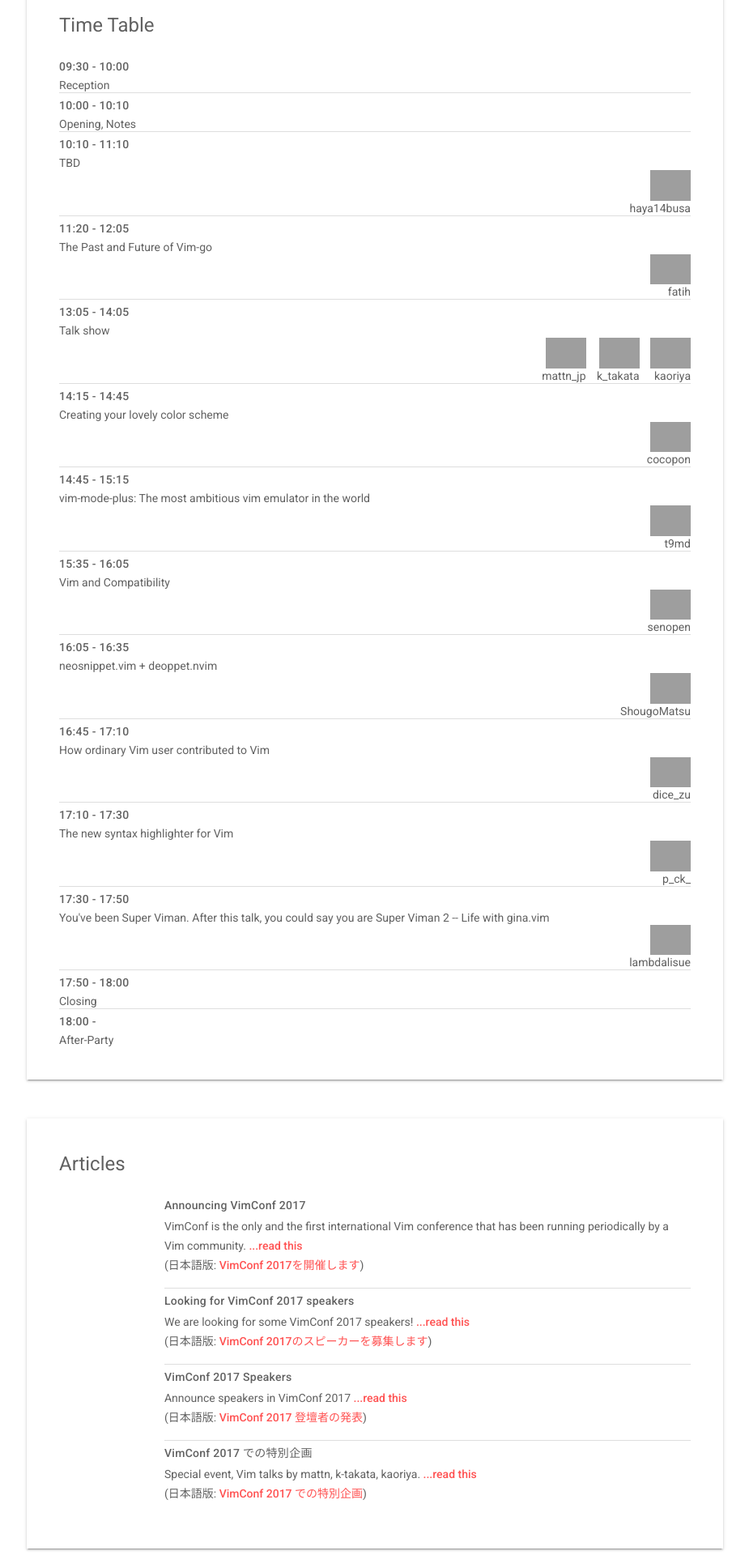
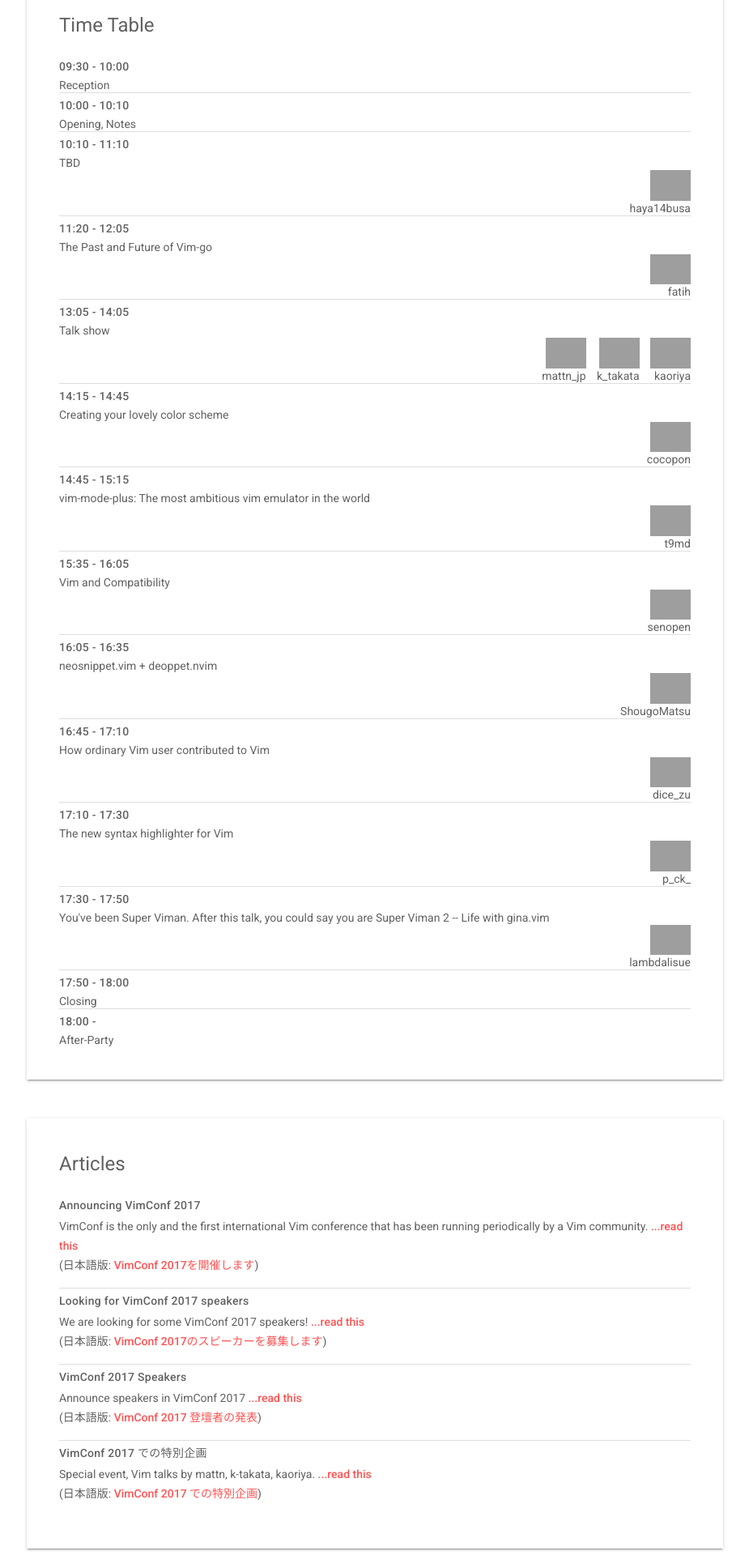
Before and after one commit to vim-jp/vimconf.org, a Jekyll site: the page built from 2017/index.html, in a window 1280 px wide. Shown: the part 1669-3589 px from the top of the page at 81% size, without its empty margins (177-1102 px from the left). Built offline with Jekyll 4.4.1, drawn with Linux system fonts in a browser that asks for light colours; grey boxes are pictures that could not be loaded.

Commit message:
remove left margin

```diff
--- a/2017/index.html
+++ b/2017/index.html
@@ -110,8 +110,6 @@
         <h4 class="mdl-cell mdl-cell--12-col">Articles</h4>
 
         {% for article in site.data.y2017.articles %}
-        <div class="section__circle-container mdl-cell mdl-cell--2-col mdl-cell--1-col-phone">
-        </div>
         <div class="section__text mdl-cell mdl-cell--10-col-desktop mdl-cell--6-col-tablet mdl-cell--3-col-phone">
           <h5>{{ article.title }}</h5>
           <p>
```
